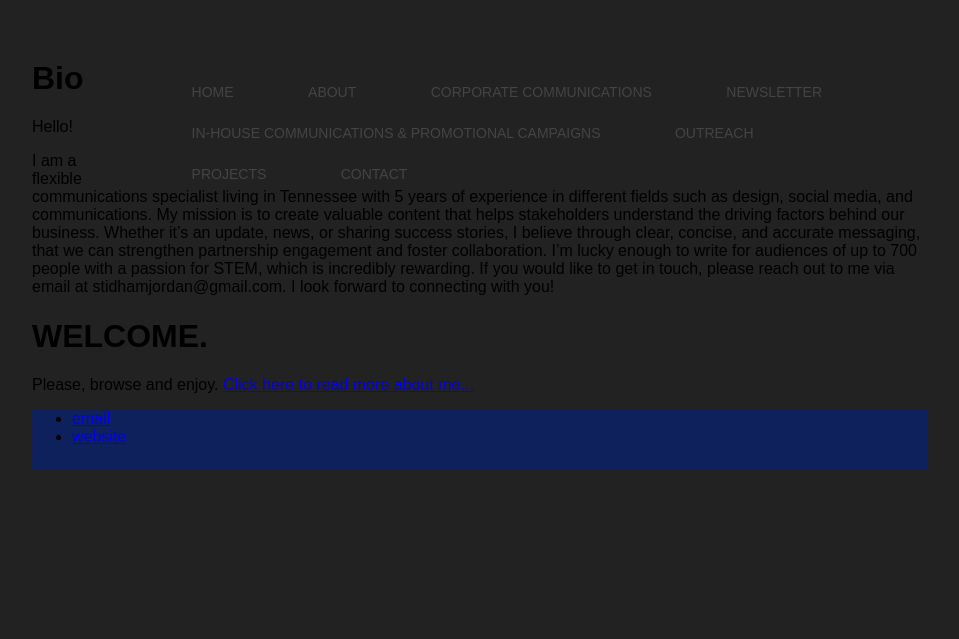
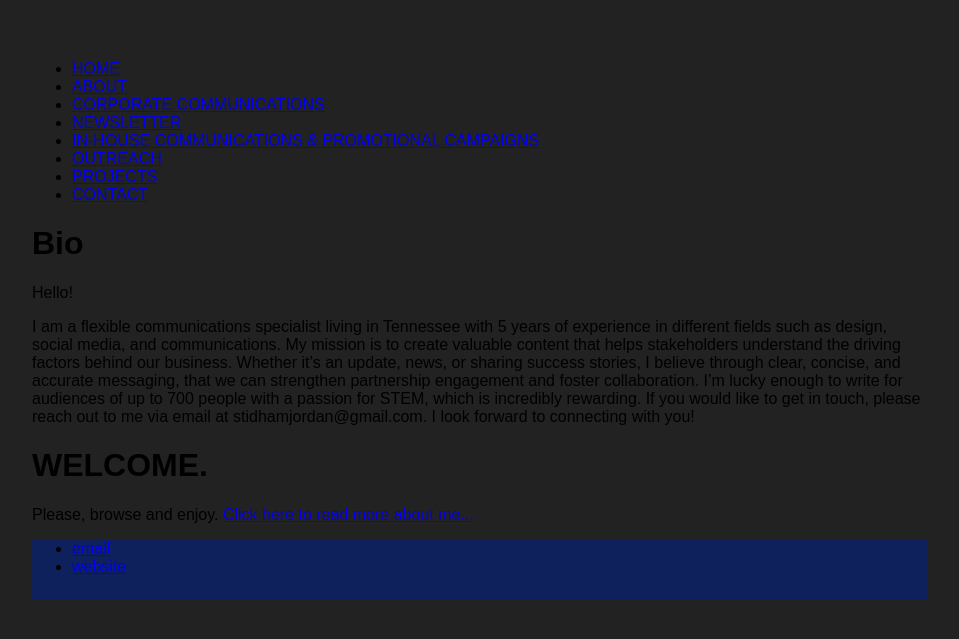
Before and after one commit to jordanstidham/PORTFOLIO, a Jekyll site: the page built from README.md, in a window 1280 px wide. Shown: the top 639 px of the page, without its empty margins (160-1119 px from the left). Built offline with Jekyll 4.4.1, drawn with Linux system fonts in a browser that asks for light colours; our own code applies the rules of GitHub Pages for plain Markdown files.

Commit message:
Update default.html

```diff
--- a/_layouts/default.html
+++ b/_layouts/default.html
@@ -6,9 +6,8 @@
 	</head>
 	<body>
 		<header>
-		<div class="container">
-		<nav>
-    		<ul>
+		<!-- Site navigation menu -->
+		<ul class="navbar">
         		<li><a href="/home.html">HOME</a></li>
 	        	<li><a href="/about.html">ABOUT</a></li>
         		<li><a href="/corporatecommunications.html">CORPORATE COMMUNICATIONS</a></li>
@@ -18,8 +17,6 @@
         		<li><a href="/projects.html">PROJECTS</a></li>
         		<li><a href="/contact.html">CONTACT</a></li>
     		</ul>
-		</nav>
-		</div>
 		</header>
 
     {{ content }}
@@ -28,7 +25,6 @@
         		<h1>WELCOME.</h1>
 				<p>Please, browse and enjoy. <a href="/about">Click here to read more about me...</a></p>
     		</div><!-- /.blurb -->
-		</div><!-- /.container -->
 		<div class="footer">
    		<ul>
         		<li><a href="mailto:stidhamjordan@gmail.com">email</a></li>
```
